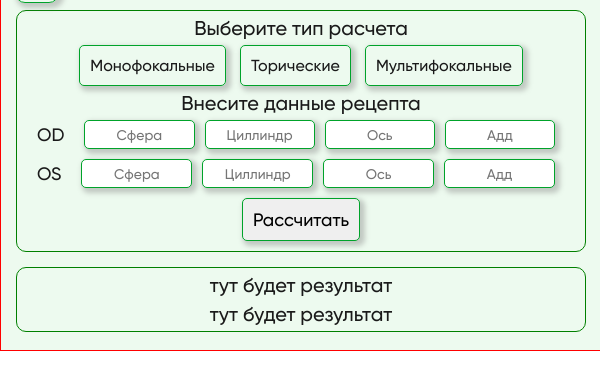
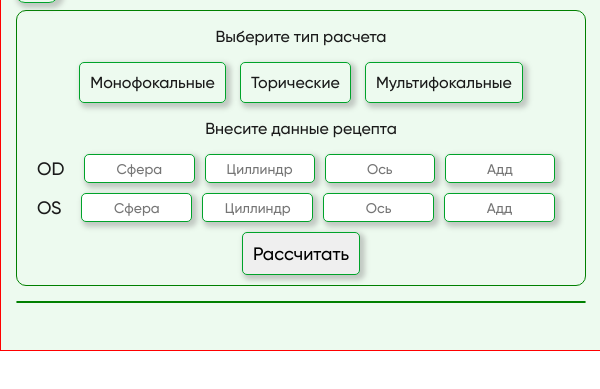
Before and after one commit to Sergey-frontend/optic-tools, an Electron app: page src/pages/contlens.html in a window 600 px wide. Shown: the part 51-440 px from the top of the page. Drawn offline with Linux system fonts and the light colour scheme; files whose address does not match are found by name.

Commit message:
add error box

```diff
--- a/src/pages/contlens.html
+++ b/src/pages/contlens.html
@@ -17,7 +17,7 @@
       </div>
       <div class="box-content">
         <div class="radio-group company">
-          <p class="group-description">Выберите производителя</p>
+          <p class="text-description">Выберите производителя</p>
           <label for="acuvue" class="radio-button">
             <input type="radio" name="radio1" id="acuvue" >
             <img class="btn-img" src="../images/acuvue-logo.png" alt="Acuvue" >
@@ -28,7 +28,7 @@
           </label>
         </div>
         <div class="radio-group lens-type">
-          <p class="group-description">Выберите тип расчета</p>
+          <p class="text-description">Выберите тип расчета</p>
           <label for="monofocal" class="radio-button">
             <input type="radio" name="radio2" id="monofocal" >
             <span class="type-name">Монофокальные</span>
@@ -43,7 +43,7 @@
           </label>
         </div>
         <div>
-          <p class="group-description">Внесите данные рецепта</p>
+          <p class="text-description">Внесите данные рецепта</p>
         </div>
         <form class="form form-transposition">
           <div class="form-row">
@@ -77,9 +77,11 @@
           </div>
         </form>
       </div>
-      <div class="box-content">
-        <p class="group-description">тут будет результат</p>
-        <p class="group-description">тут будет результат</p>
+      <div class="box-content result">
+        <div class="box-error hide">
+          <p class="text-description text-danger">Проверьте введенные данные</p>
+          <p class="text-description text-danger text-error"></p>
+        </div>
       </div>
     </div>
     <script src="../scripts/transposition.js" type="module"></script>
```
Also changed, not shown: src/pages/transposition.html (+6 -7 lines).
